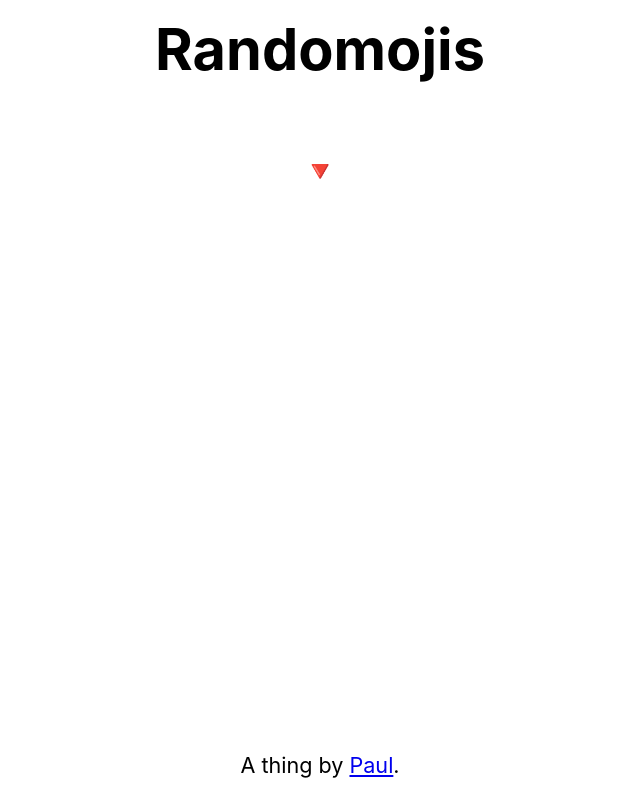
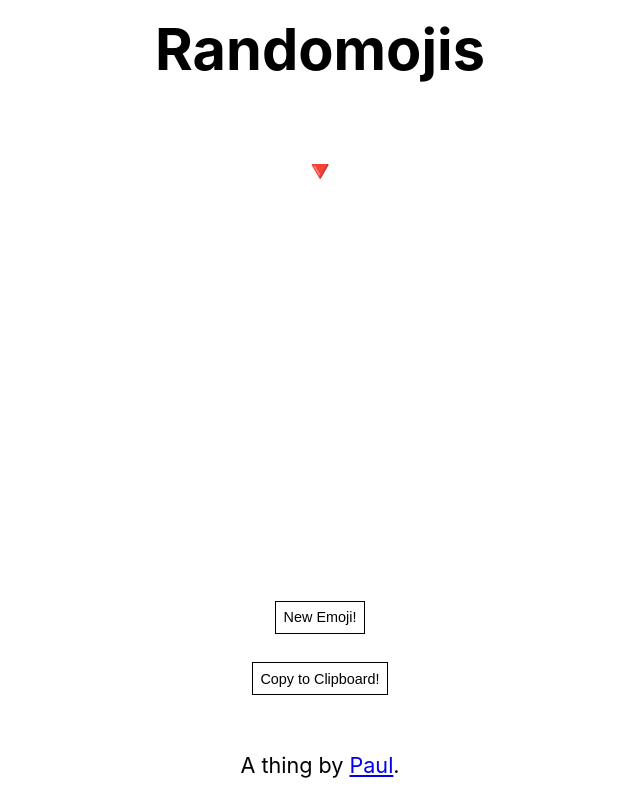
Before and after one commit to Pinjasaur/randomojis, a website: page index.html in a window 1280 px wide. Shown: the whole page, without its empty margins (320-960 px from the left). Drawn offline with Linux system fonts and the light colour scheme.

Commit message:
Add buttons

```diff
--- a/index.html
+++ b/index.html
@@ -11,6 +11,8 @@
 
     <span class="emoji" id="emoji"></span>
 
+    <button class="btn new">New Emoji!</button>
+    <button class="btn copy">Copy to Clipboard!</button>
 
     <footer>
       <p>A thing by <a href="https://github.com/Pinjasaur">Paul</a>.</p>
```
